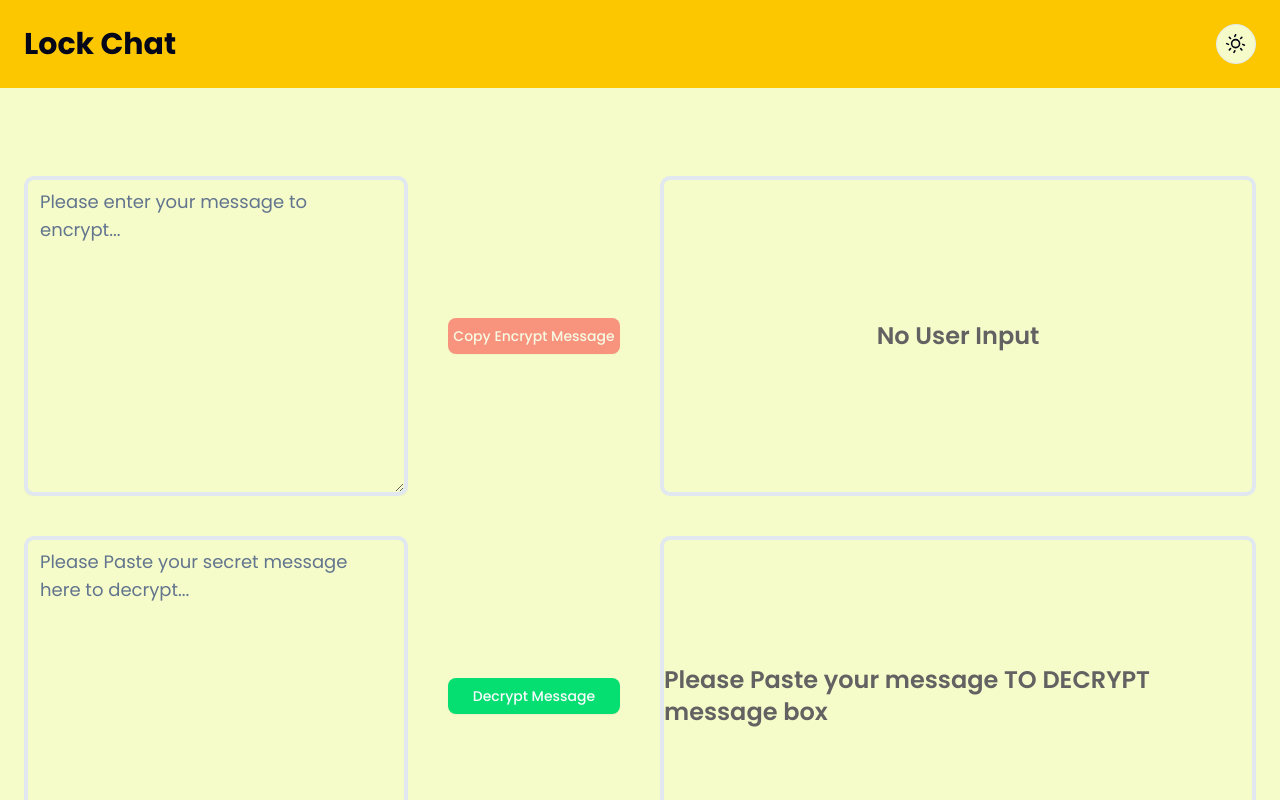
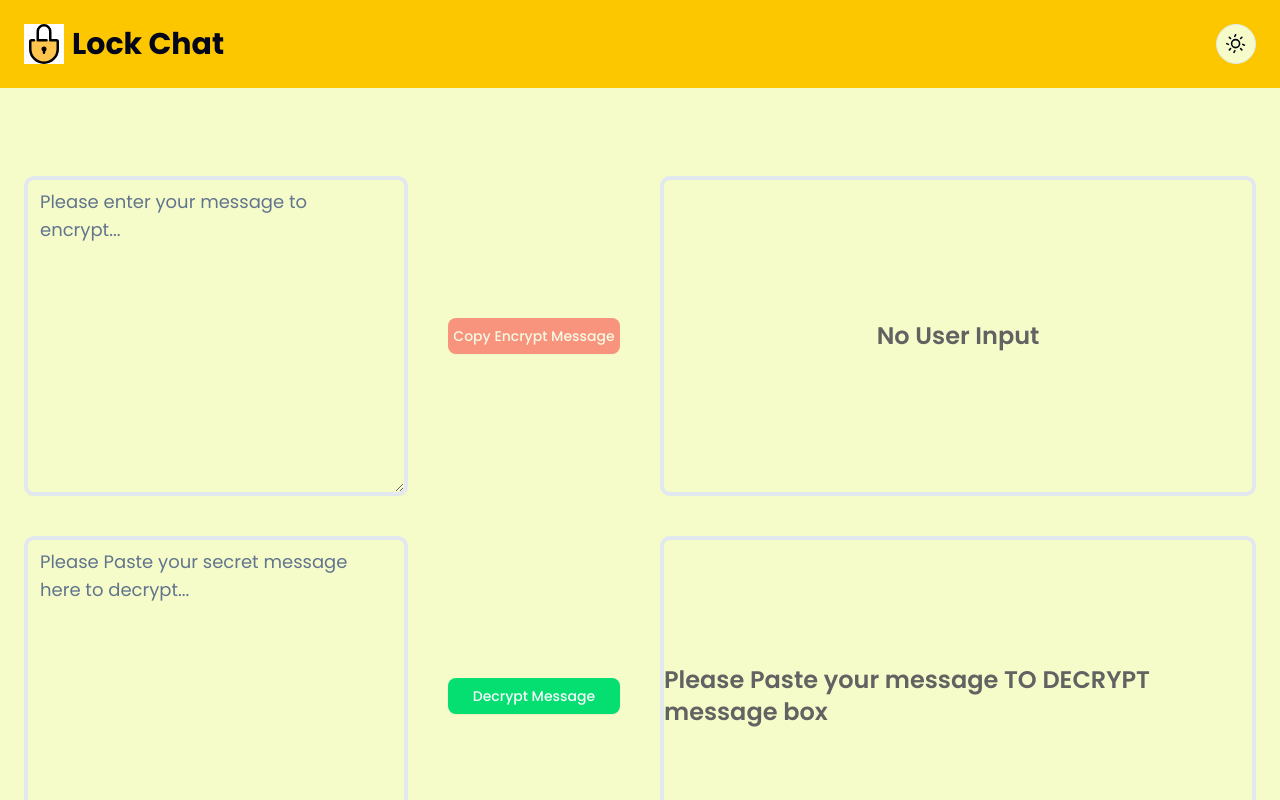
Before and after one commit to El-Drago11/Lock-Chat, a Next.js app: page / in a window 1280 px wide. Shown: the top 800 px of the page. Built offline with nearby package versions, Linux system fonts and the light colour scheme.

Commit message:
added logo

```diff
--- a/src/app/layout.tsx
+++ b/src/app/layout.tsx
@@ -4,6 +4,8 @@ import "./globals.css";
 import { ThemeProvider } from "@/Providers/ThemeProvider";
 import { ThemeToggle } from "@/common/ThemeToggle";
 import Link from "next/link";
+import ImageComponent from "@/common/ImageComponent";
+import Logo from '../../public/logo.svg'
 
 const poppins = Poppins({
   subsets: ["latin"],
@@ -35,7 +37,10 @@ export default function RootLayout({
           <div className="flex flex-col min-h-screen gap-16 bg-background text-foreground ">
             {/* Header with Theme Toggle */}
             <header className="w-full flex justify-between items-center p-8 sm:p-6 bg-yellow-400 dark:bg-slate-900">
-              <Link className="text-3xl font-bold cursor-pointer" href={'/'}>Lock Chat</Link>
+              <div className="flex gap-2 justify-center items-center">
+                <ImageComponent src={Logo} alt="logo_image" className="h-10 w-10 bg-white"/>
+                <Link className="text-3xl font-bold cursor-pointer" href={'/'}>Lock Chat</Link>
+              </div>
               <div><ThemeToggle /></div>
             </header>
 
```
Also changed, not shown: public/logo.svg (added).
